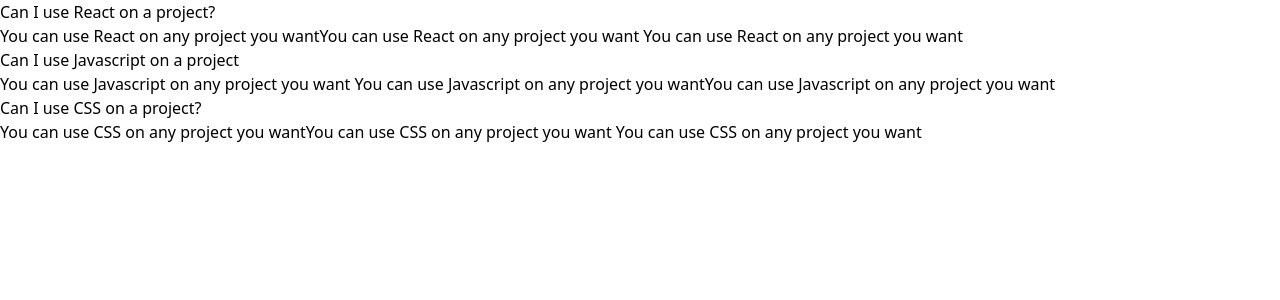
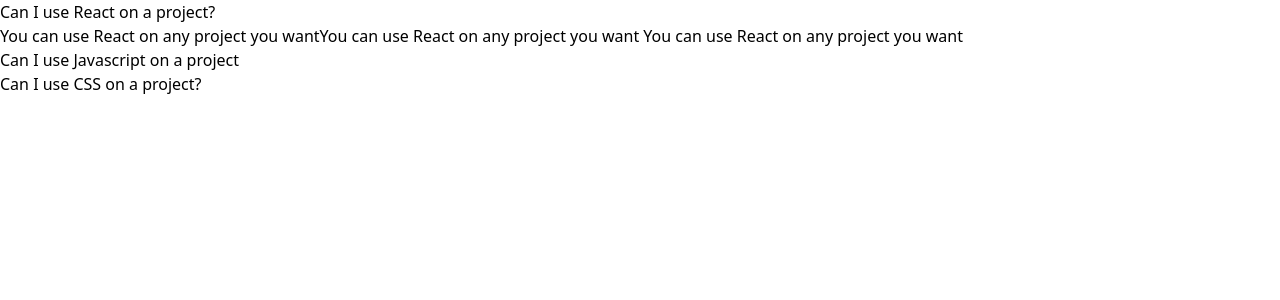
Before and after one commit to ManahilSiddiqui/components, a React (Create React App) app: page / in a window 1280 px wide. Shown: the top 300 px of the page. Built offline with nearby package versions, Linux system fonts and the light colour scheme.

Commit message:
Conditional Rendered the expand function

```diff
--- a/src/components/Accordion.js
+++ b/src/components/Accordion.js
@@ -7,13 +7,14 @@
     const renderedItems = items.map((item, index) => {
         const isExpanded = index === expandedIndex;
 
+
         return (
             <div key={item.id}>
                 <div>{item.label}</div>
-                <div>{item.content}</div>
+                {isExpanded && <div>{item.content}</div>}
             </div>
 
-        )
+        );
 
     });
 
```
